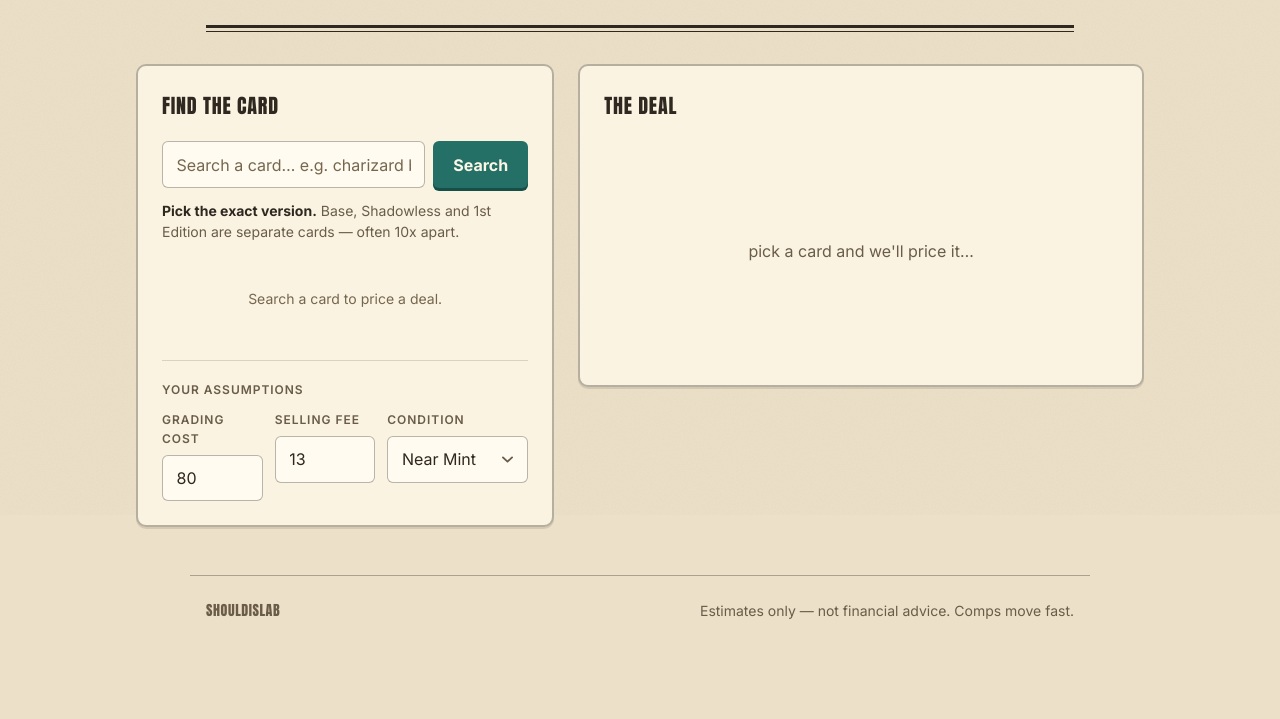
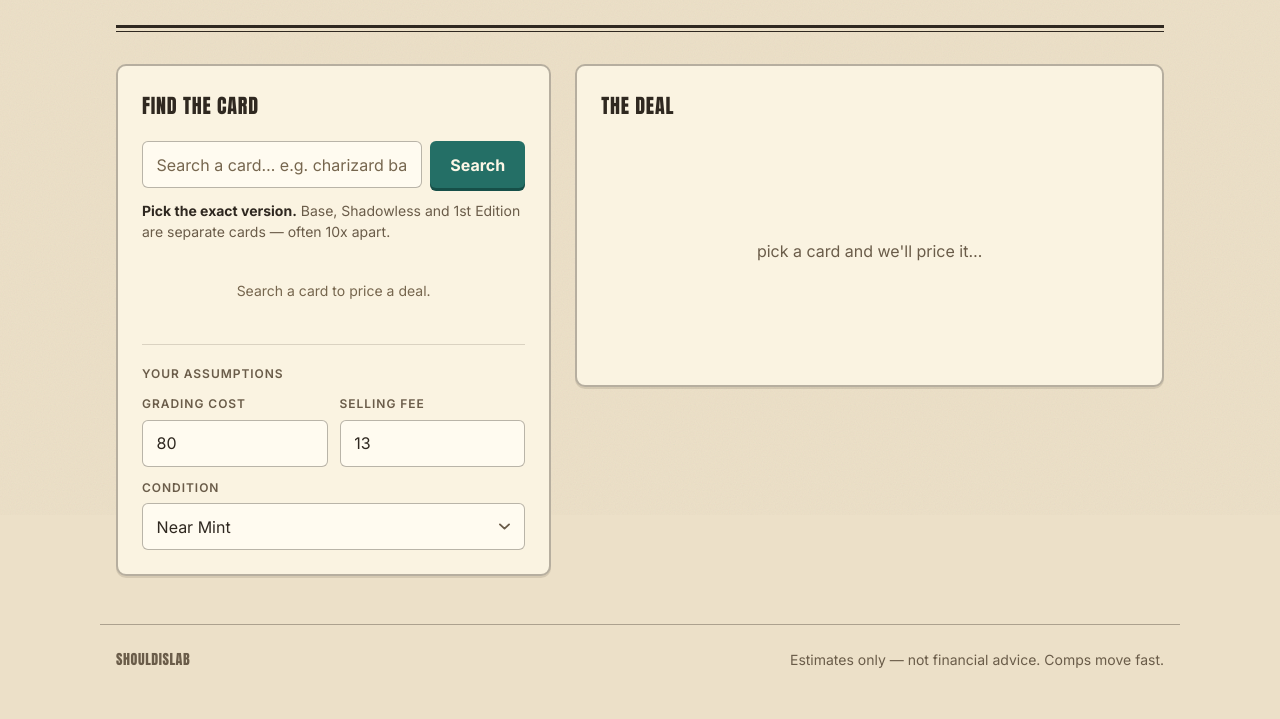
Before and after one commit to Agaspar1321/ShouldISlab, a plain HTML site: page invest.html in a window 1280 px wide. Shown: the part 285-1004 px from the top of the page. Before the commit the page ends 955 px from the top, so only its background shows below. Drawn offline with Linux system fonts and the light colour scheme.

Commit message:
Line up /invest with the header and keep assumption inputs level
Header, hero, panels and footer now share one page width (wider on
/invest), and the assumption fields align on their inputs.

```diff
--- a/invest.html
+++ b/invest.html
@@ -10,7 +10,7 @@
   <link rel="stylesheet" href="style.css">
 </head>
 
-<body>
+<body class="page--wide">
   <header class="topbar">
     <a class="brand" href="/">
       <span class="brand-mark" aria-hidden="true">
--- a/style.css
+++ b/style.css
@@ -43,6 +43,9 @@
   --fs-lg: 1.25rem;
   --fs-xl: 1.75rem;
   --fs-2xl: 2.5rem;
+
+  /* layout: header, hero, panels and footer all share one edge */
+  --page: 900px;
 
   /* shape */
   --r: 6px;                  /* cards have small corners, not pills */
@@ -108,7 +111,7 @@ strong { font-weight: 700; }
   gap: 1rem;
   flex-wrap: wrap;   /* logo + nav is ~365px; wrap rather than scroll at 375 */
   row-gap: 0.5rem;
-  max-width: 900px;
+  max-width: var(--page);
   margin: 0 auto;
   padding: 1rem 1rem 0;
 }
@@ -136,7 +139,7 @@ strong { font-weight: 700; }
 
 /* ---------- Hero ---------- */
 .hero {
-  max-width: 900px;
+  max-width: var(--page);
   margin: 2.5rem auto 0;
   padding: 0 1rem;
 }
@@ -191,7 +194,7 @@ strong { font-weight: 700; }
 
 /* ---------- App + panels ---------- */
 .app {
-  max-width: 900px;
+  max-width: var(--page);
   margin: 2rem auto 3rem;
   padding: 0 1rem;
 }
@@ -304,7 +307,7 @@ select {
 }
 .pick-status {
   grid-column: 1 / -1;
-  padding: 1.5rem 0.5rem;
+  padding: 1rem 0.5rem;
   text-align: center;
   font-size: var(--fs-sm);
   color: var(--faint);
@@ -338,7 +341,8 @@ select {
 /* ---------- Assumptions ---------- */
 .assumptions { margin-top: 1.5rem; padding-top: 1.25rem; border-top: 1px solid var(--line); }
 .assumptions-label { display: block; margin-bottom: 0.75rem; }
-.assumptions-row { display: grid; grid-template-columns: 1fr 1fr 1.4fr; gap: 0.75rem; }
+.assumptions-row { display: grid; grid-template-columns: 1fr 1fr 1.4fr; gap: 0.75rem; align-items: end; }
+.assumptions-row label { white-space: nowrap; }
 .field-hint { margin-top: 0.75rem; font-size: var(--fs-sm); color: var(--muted); }
 
 .help-dot {
@@ -477,7 +481,7 @@ select {
 
 /* ---------- Footer ---------- */
 .site-footer {
-  max-width: 900px;
+  max-width: var(--page);
   margin: 0 auto;
   padding: 1.5rem 1rem 3rem;
   display: flex;
@@ -644,12 +648,16 @@ select {
 
 /* ---------- /invest page ---------- */
 /* two columns: search on the left, the deal stays in view on the right */
-.app--invest { max-width: 1040px; }
+/* two panels need more room, so the whole /invest page widens together */
+.page--wide { --page: 1080px; }
 @media (min-width: 860px) {
   .app--invest { display: grid; grid-template-columns: 0.85fr 1.15fr; gap: 1.5rem; align-items: start; }
   .app--invest .panel--results { position: sticky; top: 1rem; }
 }
 .app--invest .panel--results { display: block; }
+/* the search panel is narrow here: two fees side by side, condition below */
+.app--invest .assumptions-row { grid-template-columns: 1fr 1fr; }
+.app--invest .assumptions-row .field:last-child { grid-column: 1 / -1; }
 
 .deal-head { display: flex; gap: 1rem; align-items: flex-start; margin-bottom: 1.25rem; }
 .deal-head .buy-label { margin-top: 0.5rem; }
```
